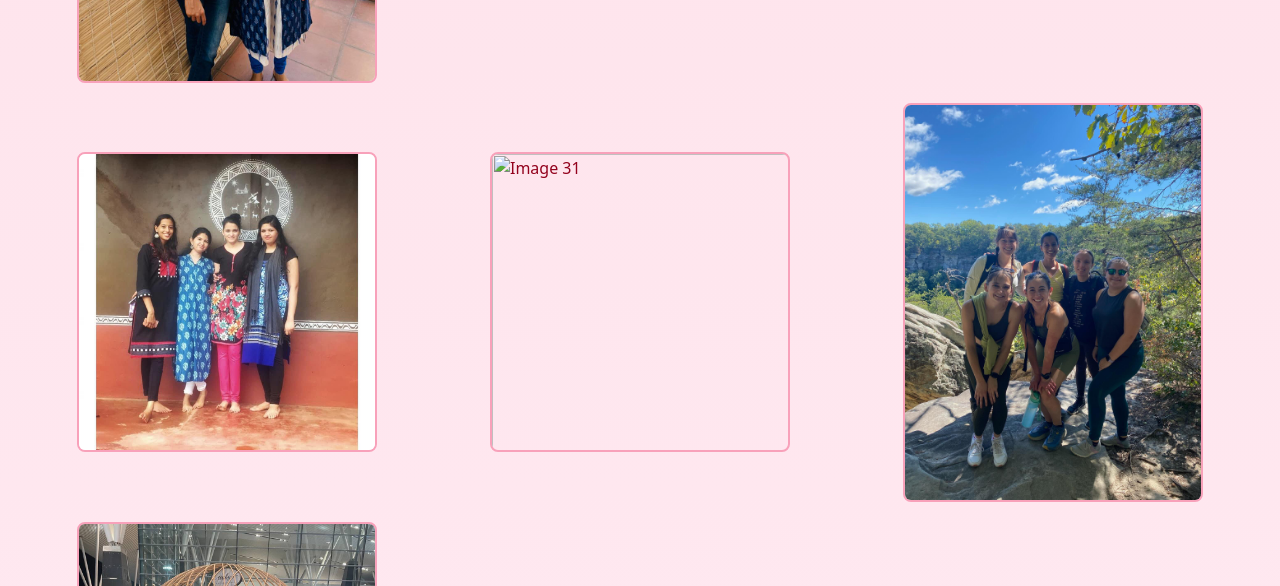
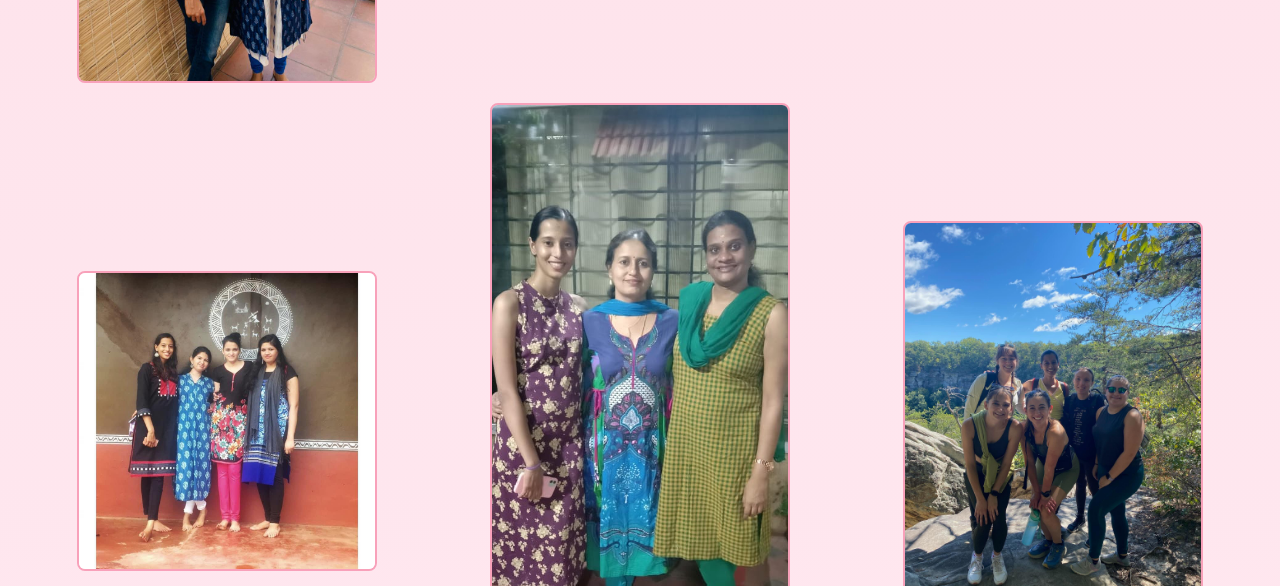
Before and after one commit to Pandani07/Sharu, a website: page index.html in a window 1280 px wide. Shown: the part 5073-5659 px from the top of the page. Drawn offline with nearby package versions, Linux system fonts and the light colour scheme.

Commit message:
Sike133wwws1

```diff
--- a/index.html
+++ b/index.html
@@ -110,7 +110,7 @@
             <img src="./img/fam2.JPG" alt="Birthday Image 24">
             <img src="./img/ani2.JPG" alt="Birthday Image 13">
             <img src="./img/sin4.jpg" alt=" Image 30">
-            <img src="./img/priya2.jpg" alt=" Image 31">
+            <img src="./img/priya2.jpeg" alt=" Image 31">
             <img src="./img/grp5.jpg" alt="Birthday Image 25">
 
             <img src="./img/sb.JPG" alt="Birthday Image 26">
```
